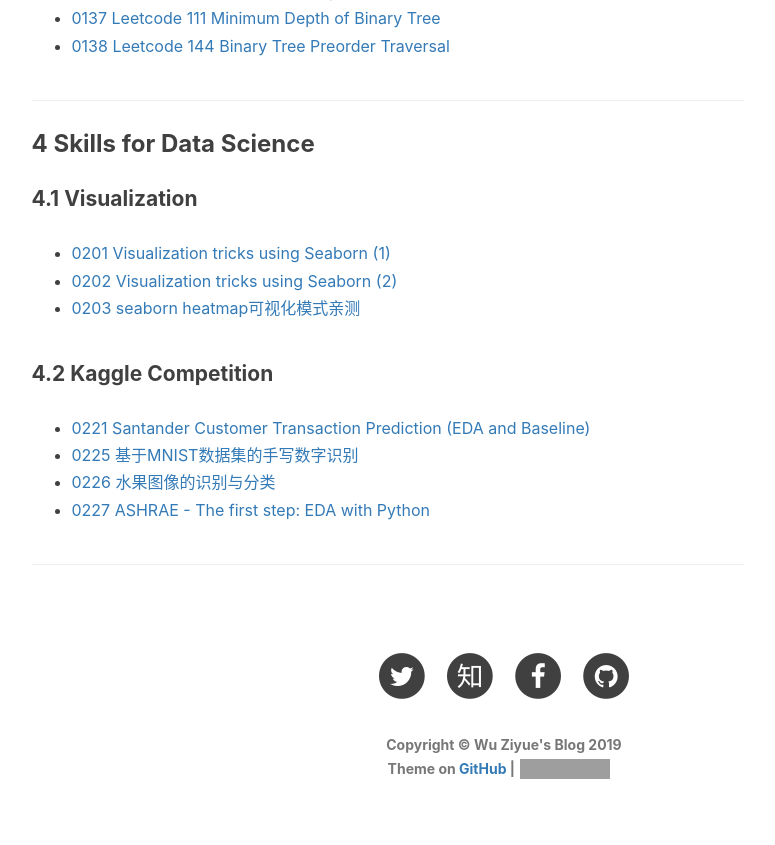
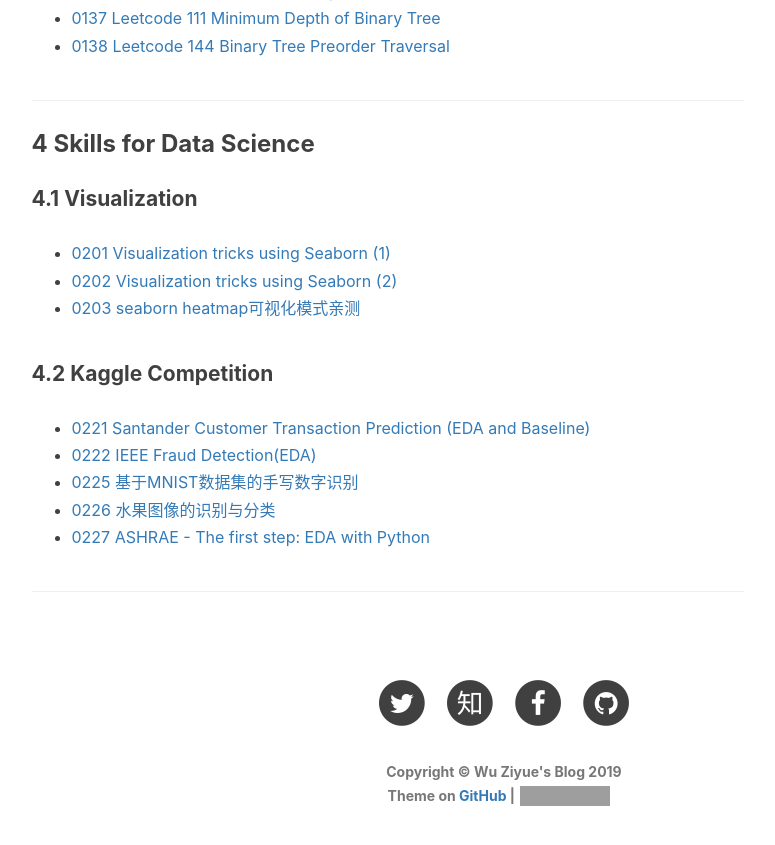
Before and after one commit to ZaccWu/ZaccWu.github.io, a Jekyll site: the page built from list.html, in a window 1280 px wide and 900 px high, scrolled down 2774 px. Shown: the top 845 px of the window, without its empty margins (136-911 px from the left). Built offline with Jekyll 4.4.1, drawn with Linux system fonts in a browser that asks for light colours; nearby versions of some CDN libraries; comment, search, counter and statistics services are not loaded; grey boxes are pictures that could not be loaded.

Commit message:
Update list.html

```diff
--- a/list.html
+++ b/list.html
@@ -137,6 +137,7 @@
     <p>
     <ul>
         <li><a href="https://tinky2013.github.io/2019/09/02/Santander-Customer-Transaction-Prediction-EDA-and-Baseline/">0221 Santander Customer Transaction Prediction (EDA and Baseline)</a></li>
+        <li><a href="https://tinky2013.github.io/2019/12/06/IEEE-Fraud-Detection(EDA)/">0222 IEEE Fraud Detection(EDA)</a></li>
         <li><a href="https://tinky2013.github.io/2019/10/25/%E5%9F%BA%E4%BA%8EMNIST%E6%95%B0%E6%8D%AE%E9%9B%86%E7%9A%84%E6%89%8B%E5%86%99%E6%95%B0%E5%AD%97%E8%AF%86%E5%88%AB/">0225 基于MNIST数据集的手写数字识别</a></li>
         <li><a href="https://tinky2013.github.io/2019/11/01/%E6%B0%B4%E6%9E%9C%E5%9B%BE%E5%83%8F%E7%9A%84%E8%AF%86%E5%88%AB%E4%B8%8E%E5%88%86%E7%B1%BB/">0226 水果图像的识别与分类</a></li>
         <li><a href="https://tinky2013.github.io/2019/11/13/ASHRAE-The-first-step-EDA-with-Python/">0227 ASHRAE - The first step: EDA with Python</a></li>
```
